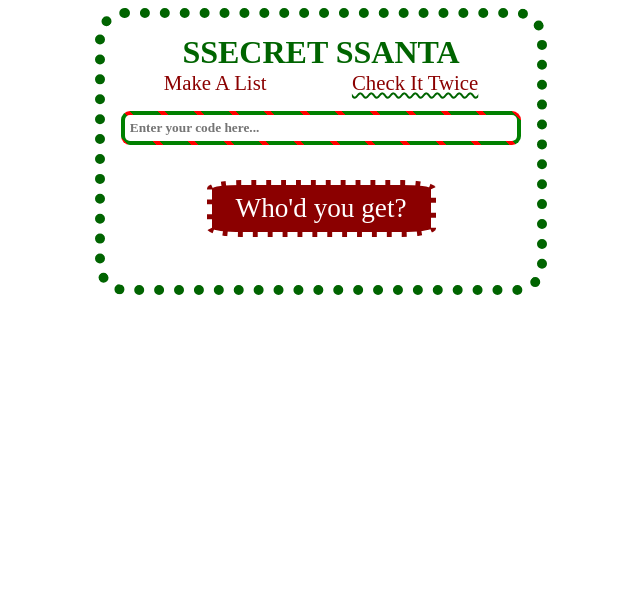
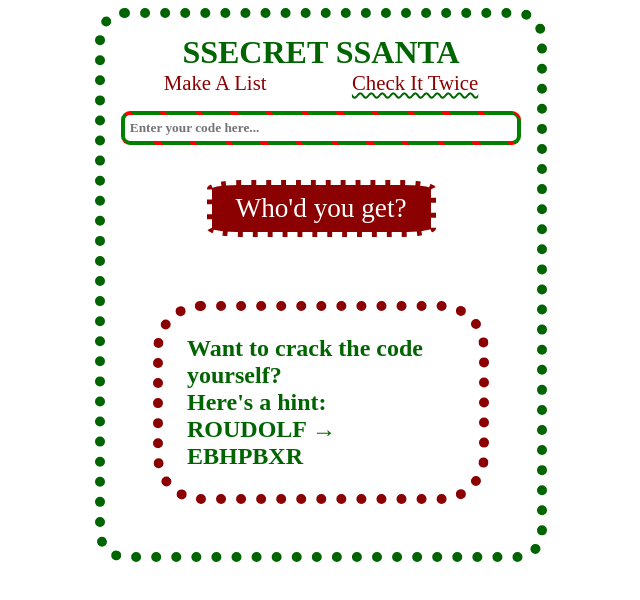
Before and after one commit to Erix-F5R/SSECRET-SSANTA, a React (Create React App) app: page / in a window 1280 px wide. Shown: the top 600 px of the page, without its empty margins (295-935 px from the left). Built offline with nearby package versions, Linux system fonts and the light colour scheme; a web font is replaced by a local one.

Commit message:
added hint

```diff
--- a/src/CheckingItTwice.js
+++ b/src/CheckingItTwice.js
@@ -16,17 +16,29 @@ const CheckingItTwice = ({ toggled }) => {
       {!toggled && (
         <Container>
           <Border>
-            <StyledInput onChange={(ev) => handleChange(ev)} placeholder='Enter your code here...'/>
+            <StyledInput
+              onChange={(ev) => handleChange(ev)}
+              placeholder="Enter your code here..."
+            />
           </Border>
           <Button
             onClick={() => {
-              setDecoded(CypherDecoder(who))
+              setDecoded(CypherDecoder(who));
             }}
-
           >
             Who'd you get?
           </Button>
-          {decoded && <ResultBox>You better find out if... <br/> <Span>{decoded}</Span> <br/> ...was naughty or nice</ResultBox>}
+          {decoded ? (
+            <ResultBox>
+              You better find out if... <br /> <Span>{decoded}</Span> <br />{" "}
+              ...was naughty or nice
+            </ResultBox>
+          ) : (
+            <HintBox>
+              Want to crack the code yourself?
+              <br /> Here's a hint: <br /> ROUDOLF → EBHPBXR
+            </HintBox>
+          )}
         </Container>
       )}
     </>
@@ -39,25 +51,24 @@ const Container = styled.div`
 `;
 
 const Button = styled.button`
-margin: 2rem;
+  margin: 2rem;
   align-self: center;
   width: fit-content;
   font-size: 1.7rem;
   font-family: "Mountains of Christmas", cursive;
-  color:white;
+  color: white;
   background: darkred;
   padding: 0.5rem 1.5rem;
   border-radius: 15%;
   border: 5px dashed white;
 
-  &:hover{
+  &:hover {
     background: darkgreen;
   }
 
-  &:active{
+  &:active {
     border: 5px dashed darkred;
   }
-
 `;
 
 const StyledInput = styled.input`
@@ -91,6 +102,16 @@ const ResultBox = styled.div`
   border-radius: 3rem;
 `;
 
+const HintBox = styled.div`
+  color: darkgreen;
+  font-size: 1.5rem;
+  margin: 2rem;
+  padding: 1.5rem;
+  border: dotted darkred 10px;
+  border-radius: 3rem;
+  font-weight: bold;
+`;
+
 const Span = styled.span`
   padding-left: 3rem;
 `;
```
